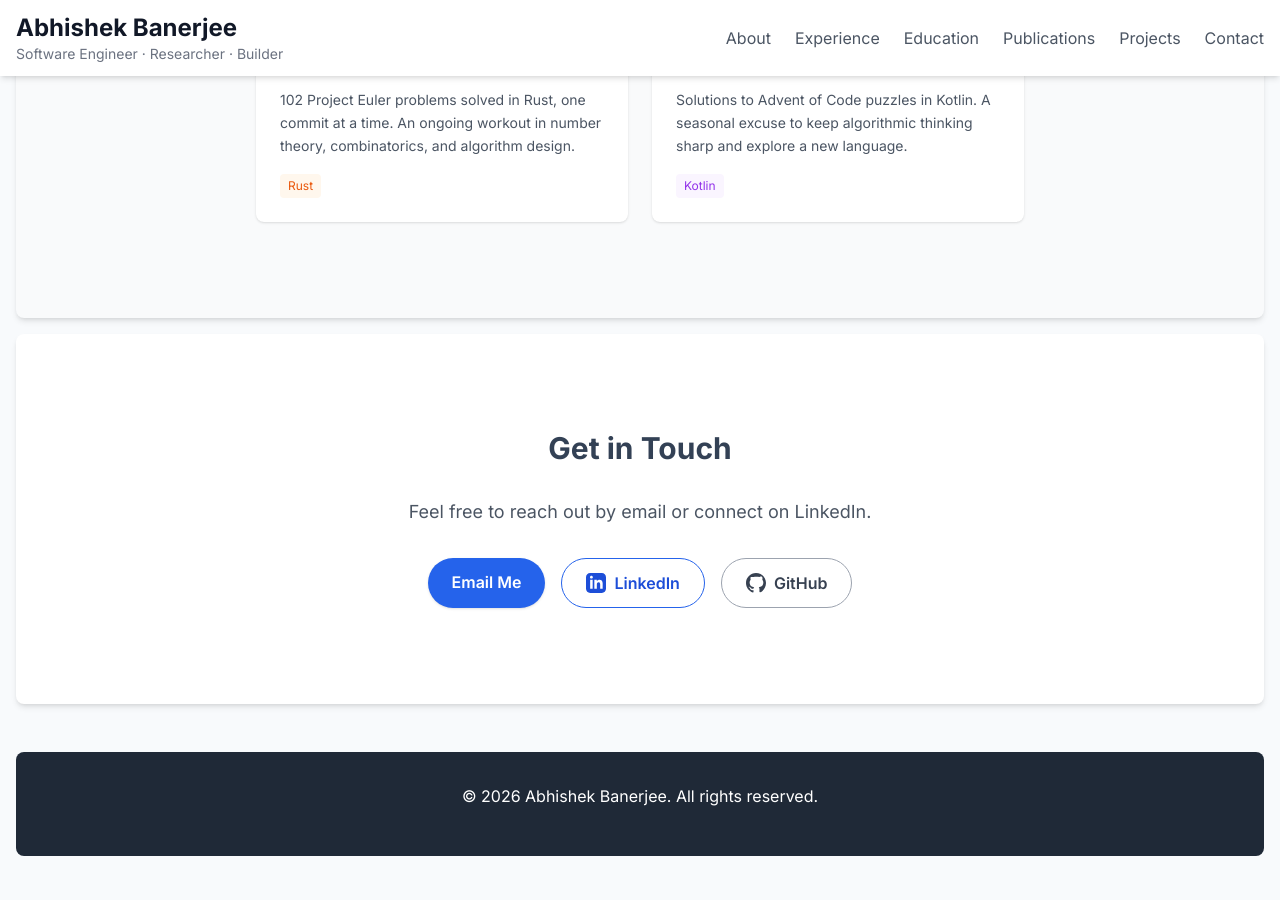
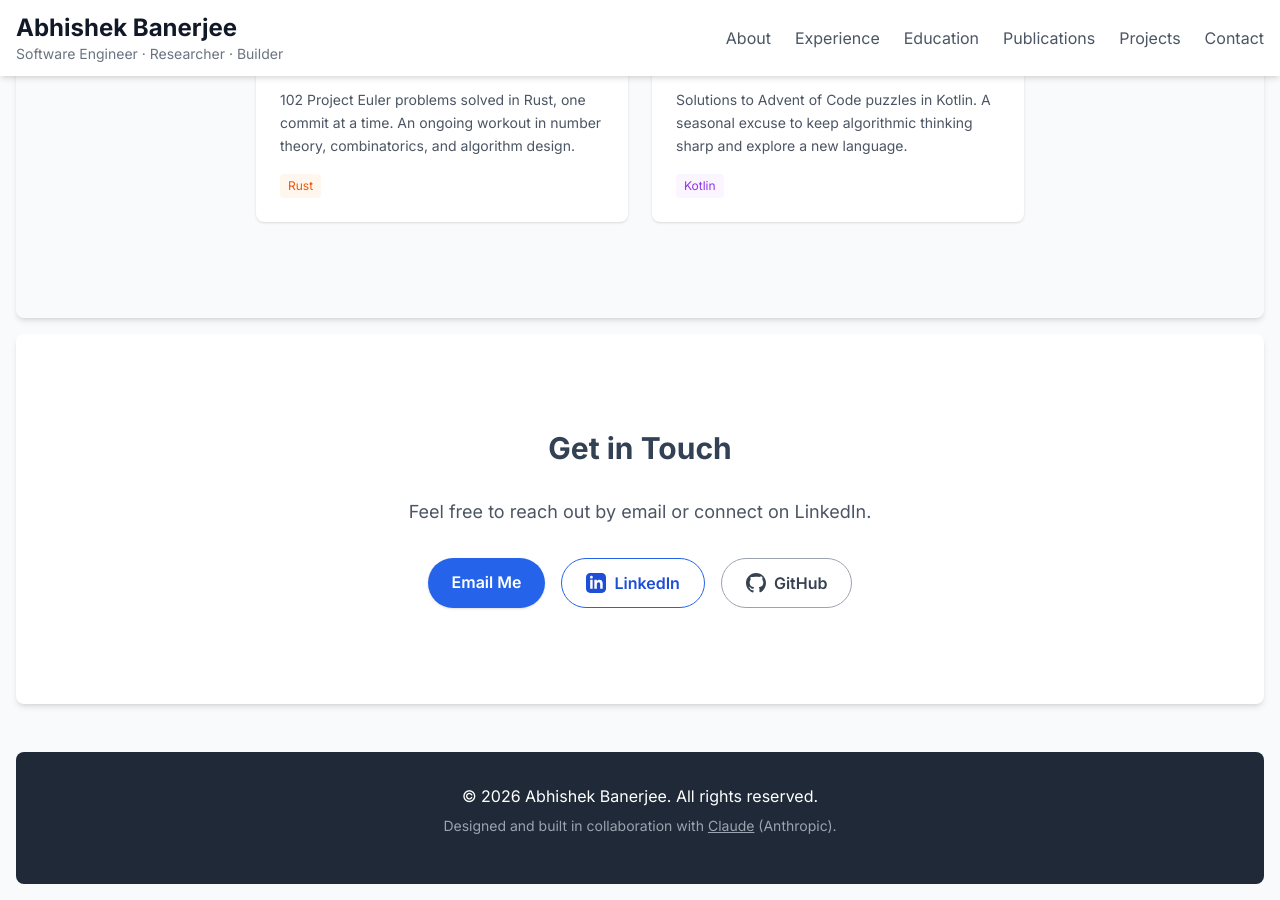
Before and after one commit to abhishekbanerjee/abhishekbanerjee.github.io, a Jekyll site: the page built from index.html, in a window 1280 px wide and 900 px high, scrolled down 3252 px. Built offline with Jekyll 4.4.1, drawn with Linux system fonts in a browser that asks for light colours; nearby versions of some CDN libraries; Markdown is read by kramdown in place of the engine named in the settings; before the commit the page ends 4124 px from its top, so only the background shows below that.

Commit message:
Add Claude collaboration credit to footer
Co-Authored-By: Claude Sonnet 5.5 <noreply@anthropic.com>

```diff
--- a/_includes/footer.html
+++ b/_includes/footer.html
@@ -2,6 +2,7 @@
 <footer class="bg-gray-800 text-white py-8 mt-12 rounded-lg m-4">
     <div class="container mx-auto px-4 text-center">
         <p>&copy; <span id="current-year"></span> {{ site.author }}. All rights reserved.</p>
+        <p class="text-sm text-gray-400 mt-2">Designed and built in collaboration with <a href="https://claude.ai" target="_blank" rel="noopener" class="underline hover:text-white transition duration-300">Claude</a> (Anthropic).</p>
         <div class="flex justify-center space-x-4 mt-4">
             {% if site.twitter_username %}
             <a href="https://twitter.com/{{ site.twitter_username }}" target="_blank" class="text-gray-400 hover:text-white transition duration-300">Twitter</a>
```
